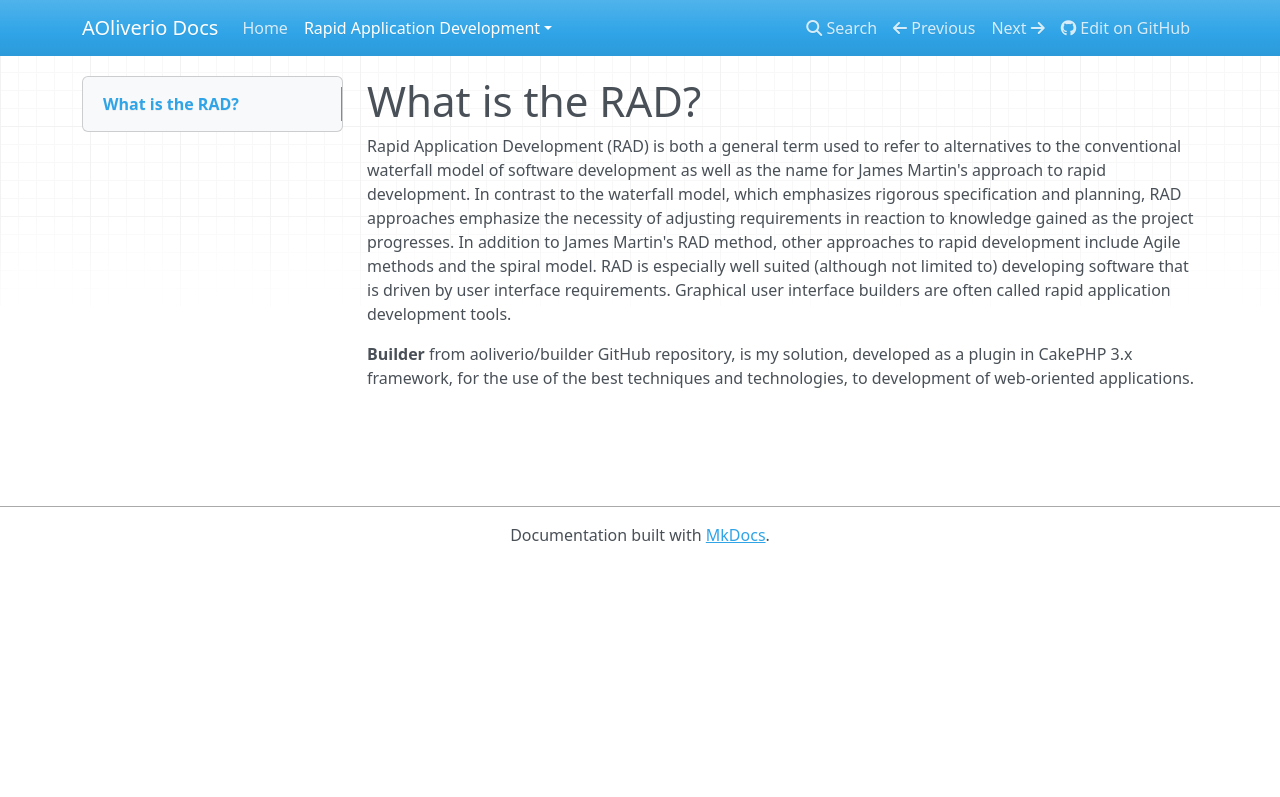
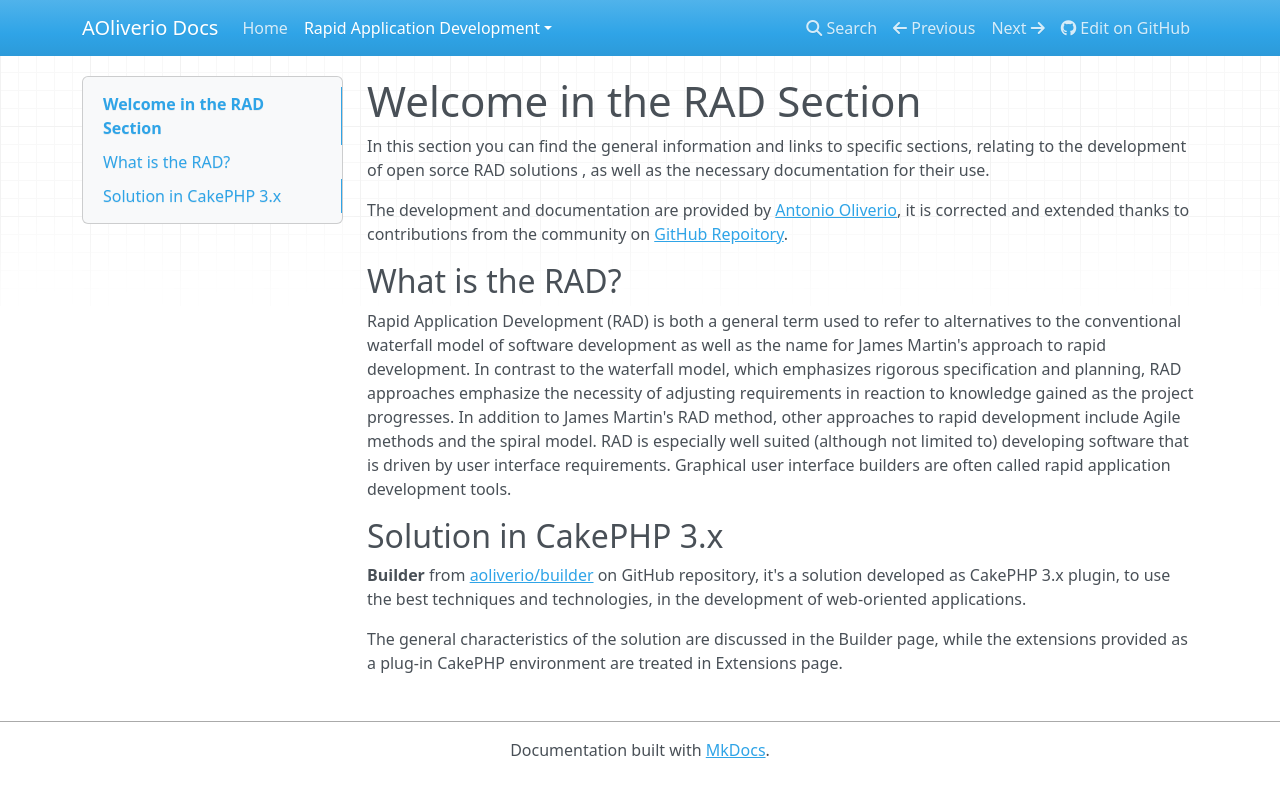
Before and after one commit to aoliverio/docs-repository, an MkDocs documentation site: the page built from docs/builder-overview.md, in a window 1280 px wide. Shown: the top 797 px of the page. Built offline with MkDocs 1.6.1, drawn with Linux system fonts in a browser that asks for light colours; nearby versions of some CDN libraries; old or Windows-style settings are respelled for this version of MkDocs.

Commit message:
Modified builder-overview.md

```diff
--- a/docs/builder-overview.md
+++ b/docs/builder-overview.md
@@ -1,4 +1,12 @@
-# What is the RAD?
+# Welcome in the RAD Section
+
+In this section you can find the general information and links to specific sections,
+relating to the development of open sorce RAD solutions , as well as the necessary documentation for their use.
+
+The development and documentation are provided by [Antonio Oliverio](http://www.aoliverio.com),
+it is corrected and extended thanks to contributions from the community on [GitHub Repoitory](https://github.com/aoliverio).
+
+## What is the RAD?
 
 Rapid Application Development (RAD) is both a general term used to refer to alternatives to the
 conventional waterfall model of software development as well as the name for James Martin's approach to rapid development.
@@ -8,5 +16,10 @@ In addition to James Martin's RAD method, other approaches to rapid development
 RAD is especially well suited (although not limited to) developing software that is driven by user interface requirements.
 Graphical user interface builders are often called rapid application development tools.
 
-**Builder** from aoliverio/builder GitHub repository, is my solution, developed as a plugin in CakePHP 3.x framework,
-for the use of the best techniques and technologies, to development of web-oriented applications.
+## Solution in CakePHP 3.x
+
+**Builder** from [aoliverio/builder](https://github.com/aoliverio) on GitHub repository, it's a solution developed as CakePHP 3.x plugin,
+to use the best techniques and technologies, in the development of web-oriented applications.
+
+The general characteristics of the solution are discussed in the Builder page,
+while the extensions provided as a plug-in CakePHP environment are treated in Extensions page.
```
